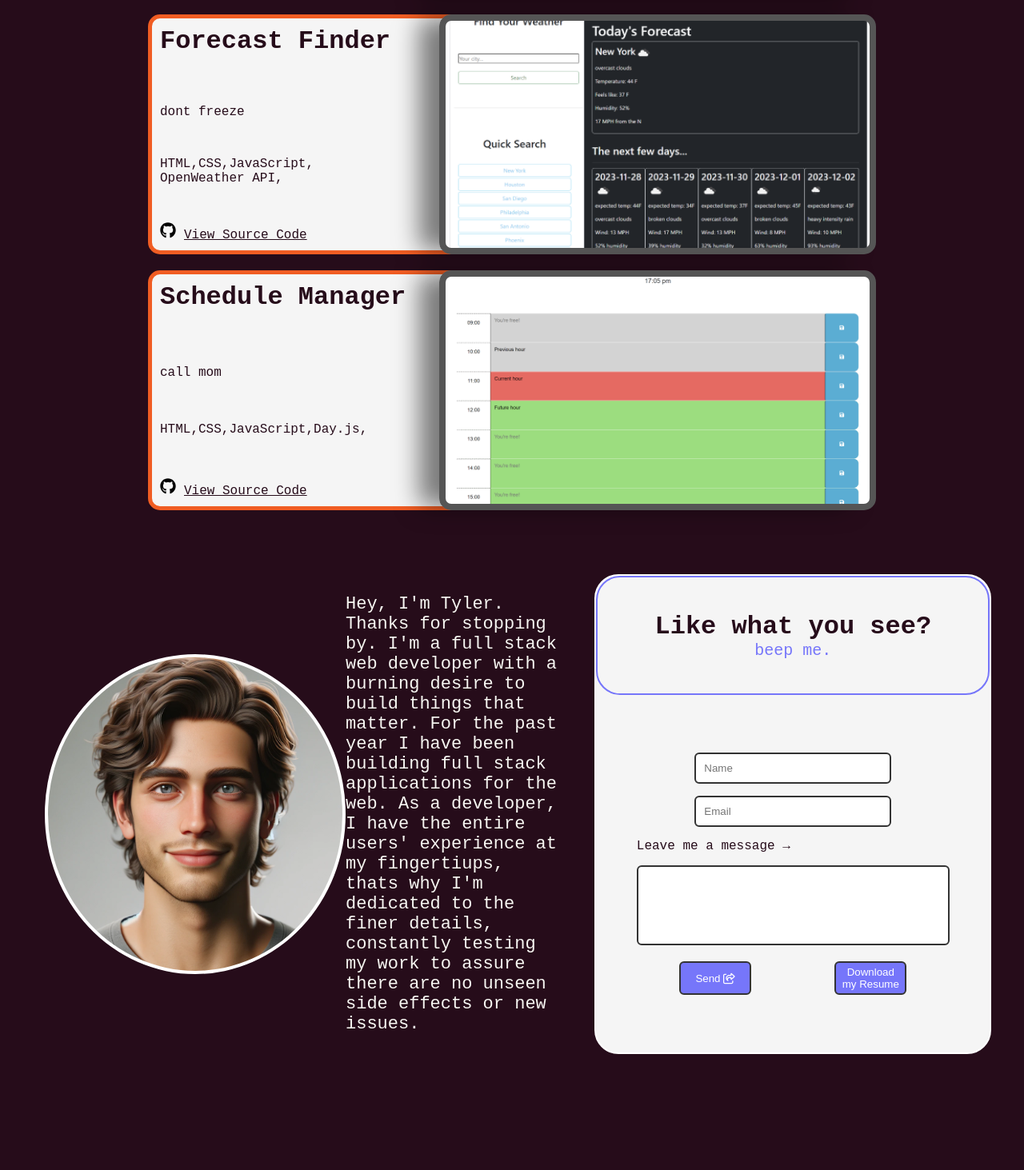
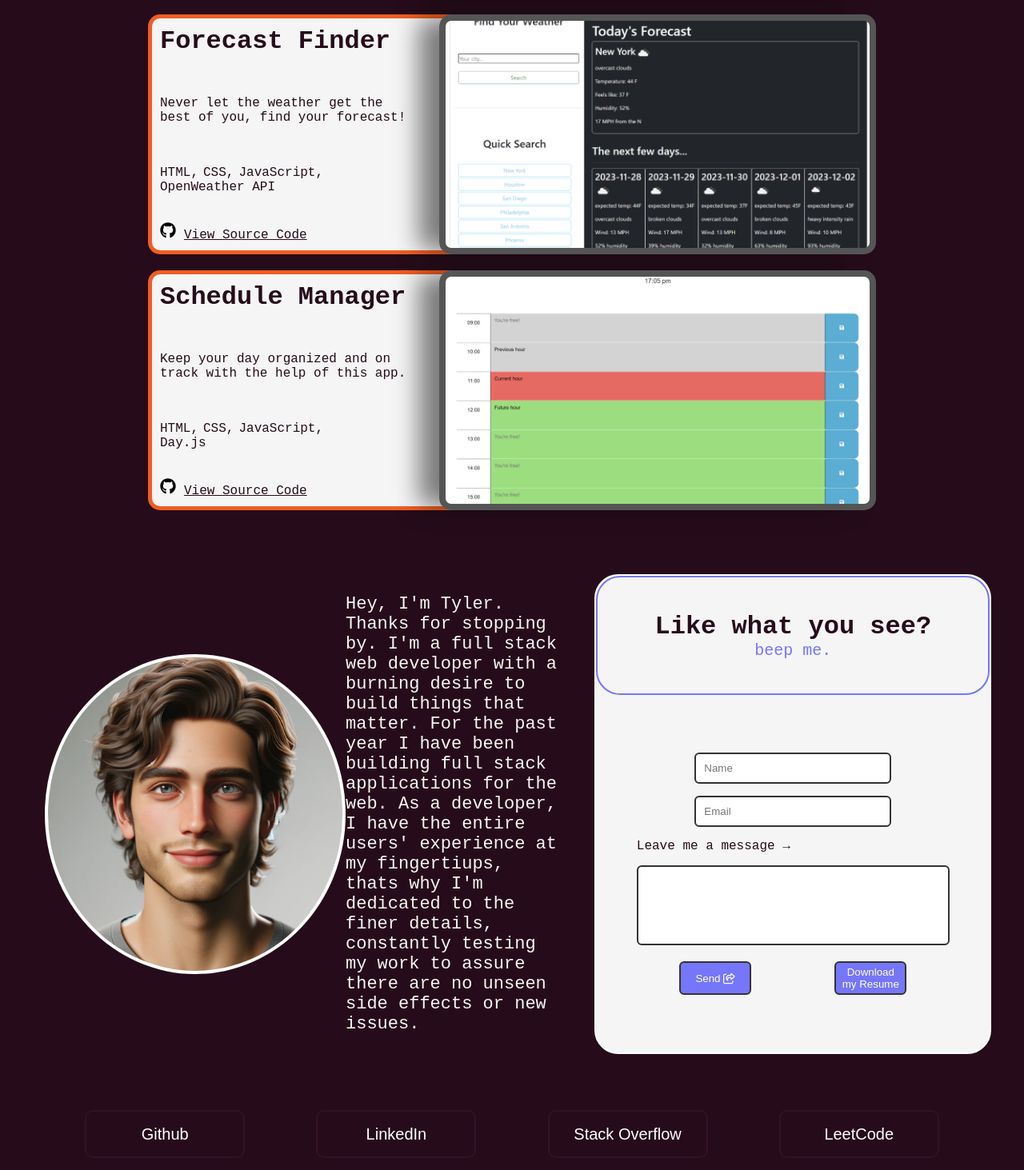
Before and after one commit to tylerpittman23/Portfolio-2.0, a React (Vite) app: page / in a window 1280 px wide. Shown: the part 1787-3250 px from the top of the page at 80% size. Before the commit the page ends 3125 px from the top, so only its background shows below. Built offline with nearby package versions, Linux system fonts and the light colour scheme.

Commit message:
styling updates

```diff
--- a/src/assets/css/main.css
+++ b/src/assets/css/main.css
@@ -130,6 +130,7 @@ body {
 .ham-menu-content button{
   margin: 10px;
   padding: 10px;
+  cursor: pointer;
   display: flex;
   flex-direction: row;
   justify-content: center;
@@ -282,6 +283,7 @@ body {
 
 .ham-btn {
   margin-right: 15px;
+  cursor: pointer;
   background-color: inherit;
   display: flex;
   flex-direction: column;
@@ -347,11 +349,12 @@ body {
 }
 
 .project-desc {
-  /* position: absolute; */
+  position: absolute;
   display: flex;
   flex-direction: column;
   justify-content: space-between;
   padding: 10px;
+  padding-right: 70px;
   height: 100%;
   left: 0;
   z-index: 10;
@@ -383,6 +386,7 @@ body {
 
 .description-text {
   color: #260c1a;
+  margin-bottom: 15px;
 }
 
 .technologies {
@@ -393,6 +397,7 @@ body {
 }
 
 .technologies span {
+  padding-right: 6px;
   color:#260c1a;
 }
 
@@ -457,11 +462,36 @@ body {
 .contact {
   display: flex;
   flex-direction: column;
+  /* justify-content: center; */
+  align-items: center;
   height: 100%;
   width: 40%;
   border: solid white 2px;
   background-color: whitesmoke;
   border-radius: 30px;
+}
+
+.popup {
+  display: flex;
+  justify-content: center;
+  /* border: solid #260c1a 2px; */
+  width: 60%;
+  padding: 10px;
+}
+
+.popup-content {
+  display: flex;
+}
+
+.popup-content span{
+  color: red;
+  padding-right: 15px;
+  font-size: 30px;
+}
+
+.popup-content ul li {
+  list-style-type: none;
+  color: red;
 }
 
 .contact-header {
@@ -473,6 +503,7 @@ body {
   margin-bottom: 30px;
   border-radius: inherit;
   height: 25%;
+  width: 100%;
   padding: 6px;
 }
 
@@ -555,6 +586,57 @@ body {
   fill: rgb(118, 118, 250);
 }
 
+.footer {
+  display: flex;
+  justify-content: space-evenly;
+  align-items: center;
+  margin-top: 50px;
+  /* border: solid white 2px; */
+  height: 100px;
+}
+
+.footer button {
+  position: relative;
+  /* z-index: 1; */
+  cursor: pointer;
+  border: solid #351124 2px;
+  border-radius: 10px;
+  background-color: transparent;
+  font-size: 20px;
+  height: 60%;
+  width: 200px;
+  margin-right: 3px;
+  margin-left: 3px;
+  padding: 6px;
+  transition: color 0.3s ease-in-out;
+}
+
+.footer button span {
+  color: white;
+  z-index: 2;
+}
+
+.footer button::before {
+  content: '';
+  position: absolute;
+  top: 0;
+  left: 0;
+  width: 0;
+  height: 100%;
+  background-color: whitesmoke; /* Background color */
+  border-radius: 10px;
+  transition: width 0.4s ease-in-out;
+  z-index: -1;
+}
+
+.footer button:hover::before {
+  width: 100%;
+}
+
+.footer button:hover span{
+  color: #260c1a;
+}
+
 
 @media (max-width: 1100px) {
   .introduction {
@@ -628,6 +710,9 @@ body {
     width: 240px;
     height: 240px;
   }
+  .project-desc {
+    padding-right: 35px;
+  }
 }
 
 @media (max-width: 500px) {
@@ -698,6 +783,7 @@ body {
     width: 100%;
     height: 55%;
     padding-bottom: 50px;
+    padding-right: 5px;
   }
   .project-img {
     width: 100%;
--- a/src/components/UI/contact.jsx
+++ b/src/components/UI/contact.jsx
@@ -5,9 +5,29 @@ function Contact() {
     const [name, setName] = useState('');
     const [email, setEmail] = useState('');
     const [message, setMessage] = useState('');
+    const [errors, setErrors] = useState({});
+    const [popup, setPopup] = useState({ show: false, messages: [] });
+
+    const validateEmail = (email) => {
+        const testRegex = /^[^\s@]+@[^\s@]+\.[^\s@]+$/;
+        return testRegex.test(email);
+    };
 
     const handleValueChange = (event) => {
         const { name, value } = event.target;
+        let tempErrors = {...errors};
+
+        if (value.trim() === '') {
+            tempErrors[name] = `${name.charAt(0).toUpperCase() + name.slice(1)} is required`;
+        } else {
+            delete tempErrors[name];
+            if (name === 'email' && !validateEmail(value)) {
+                    tempErrors[name] = 'Email is invalid';
+            }
+        }
+
+        setErrors(tempErrors)
+
         if (name === 'name') {
             setName(value)
         } else if (name === 'email') {
@@ -15,7 +35,21 @@ function Contact() {
         } else { {/* name === 'message' */}
             setMessage(value);
         }
+    };
+
+    const handleSumbit = (event) => {
+        event.preventDefault();
+        const errorMessages = Object.values(errors);
+        if (errorMessages.length > 0 || !name || !email || !message) {
+            setPopup({ show: true, messages: errorMessages.length > 0 ? errorMessages : ['Please fill in all fields.'] });
+        } else {
+            console.log('Form data:', { name, email, message });
         }
+    };
+
+    const closePopup = () => {
+        setPopup({ show: false, messages: [] });
+    };
 
     return (
         <>
@@ -24,13 +58,25 @@ function Contact() {
                 <h1>Like what you see?</h1>
                 <span>beep me.</span>
             </div>
-            <form className="contact-form">
+            {popup.show && (
+                <div className="popup">
+                    <div className="popup-content">
+                        <span className="close" onClick={closePopup}>&times;</span>
+                        <ul>
+                            {popup.messages.map((message, index) => (
+                                <li key={index}>{message}</li>
+                            ))}
+                        </ul>
+                    </div>
+                </div>
+            )}
+            <form className="contact-form" onSubmit={handleSumbit}>
                     <input
                         type="text"
                         name="name"
                         placeholder="Name"
                         id="contact-form-name"
-                        value={name}
+                        value={errors[name] ? errors[name] : name}
                         onChange={handleValueChange}
                     />
                     <input
--- /dev/null
+++ b/src/components/UI/footer.jsx
@@ -0,0 +1,49 @@
+function Footer() {
+
+    const goToPage = (link) => {
+        return () => {
+        window.open(link, '_blank');
+        }
+    }
+
+    const links = [
+        {
+            content: 'Github',
+            href: 'https://github.com/tylerpittman23',
+        },
+        {
+            content: 'LinkedIn',
+            href: 'https://www.linkedin.com/in/tyler-pittman-6a4105211/',
+
+        },
+        {
+            content: 'Stack Overflow',
+            href: 'https://stackoverflow.com/users/22719936/tyler-pittman',
+
+        },
+        {
+            content: 'LeetCode',
+            href: 'https://leetcode.com/psiko23/'
+
+        }
+    ];
+
+    return(
+        <>
+        <div className="footer">
+            {links.map((link) => {
+                return (
+                <button
+                    key={link.content}
+                    onClick={goToPage(link.href)}
+                >
+                    <span>{link.content}</span>
+                </button>
+                )
+            })}
+        </div>
+        </>
+    )
+}
+
+export default Footer;
--- a/src/components/UI/projectDetails.jsx
+++ b/src/components/UI/projectDetails.jsx
@@ -14,10 +14,10 @@ function ProjectDetails(props) {
             <h1>{project.title}</h1>
             <span className='description-text'>{project.description}</span>
             <div className='technologies'>
-            {project.techs.map((tech, index) => (
+            {techs.map((tech, index) => (
 
                         <span key={index}>
-                            {tech},
+                            {tech}{index < techs.length - 1 ? ',' : ''}
                         </span>
                     ))}
             </div>
--- a/src/components/myWorkContent.jsx
+++ b/src/components/myWorkContent.jsx
@@ -10,7 +10,7 @@ function MyWorkContent() {
     const projects = [
         {
             title: 'Blackjack Wild',
-            description: 'great game',
+            description: 'Javscript based casino style BlackJack game!',
             src: blackjackWildSrc,
             techs: ['HTML','CSS','JavaScript','Expres','Node.js','MySQL','Handlebars.js','Sequelize'],
             gh: 'https://github.com/Justinh144/BlackJackWild',
@@ -18,7 +18,7 @@ function MyWorkContent() {
         },
         {
             title: 'Studdy Buddy',
-            description: 'helps study',
+            description: 'A note taking app built to use a file like strucuture to keep your notes organized',
             src: notesAppSrc,
             techs: ['HTML','CSS','JavaScript','express','Node.js','Handlebars.js','MySQL','Sequelize'],
             gh: 'https://github.com/tylerpittman23/Notes-App',
@@ -26,7 +26,7 @@ function MyWorkContent() {
         },
         {
             title: 'Forecast Finder',
-            description: 'dont freeze',
+            description: 'Never let the weather get the best of you, find your forecast!',
             src: weatherAppSrc,
             techs: ['HTML','CSS','JavaScript','OpenWeather API'],
             gh: 'https://github.com/tylerpittman23/Weather-App',
@@ -34,7 +34,7 @@ function MyWorkContent() {
         },
         {
             title: 'Schedule Manager',
-            description: 'call mom',
+            description: 'Keep your day organized and on track with the help of this app.',
             src: scheduleManagerSrc,
             techs: ['HTML','CSS','JavaScript','Day.js'],
             gh: 'https://github.com/tylerpittman23/Work-Day-Scheduler',
--- a/src/components/portfolio.jsx
+++ b/src/components/portfolio.jsx
@@ -6,6 +6,7 @@ import Scroll from "./UI/scroll";
 import ProcessContainer from "./UI/processContainer";
 import MyWork from "./UI/myWork";
 import BioContainer from "./UI/bioContainer";
+import Footer from "./UI/footer";
 
 
 function PortfolioContainer() {
@@ -20,6 +21,7 @@ function PortfolioContainer() {
         <ProcessContainer />
         <MyWork />
         <BioContainer />
+        <Footer />
         </>
     )
 }
```
Lines whose indentation alone changed are shown as unchanged.
